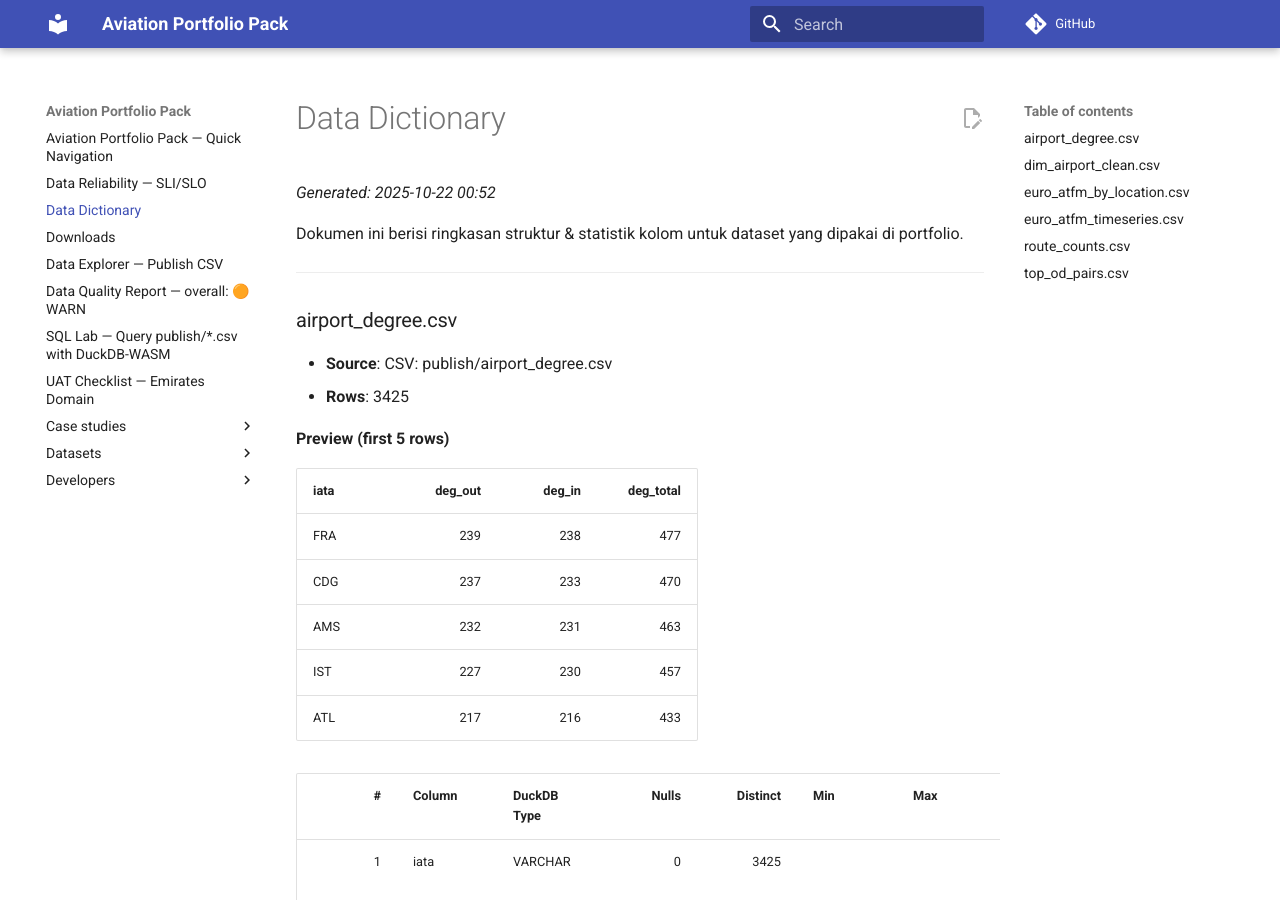
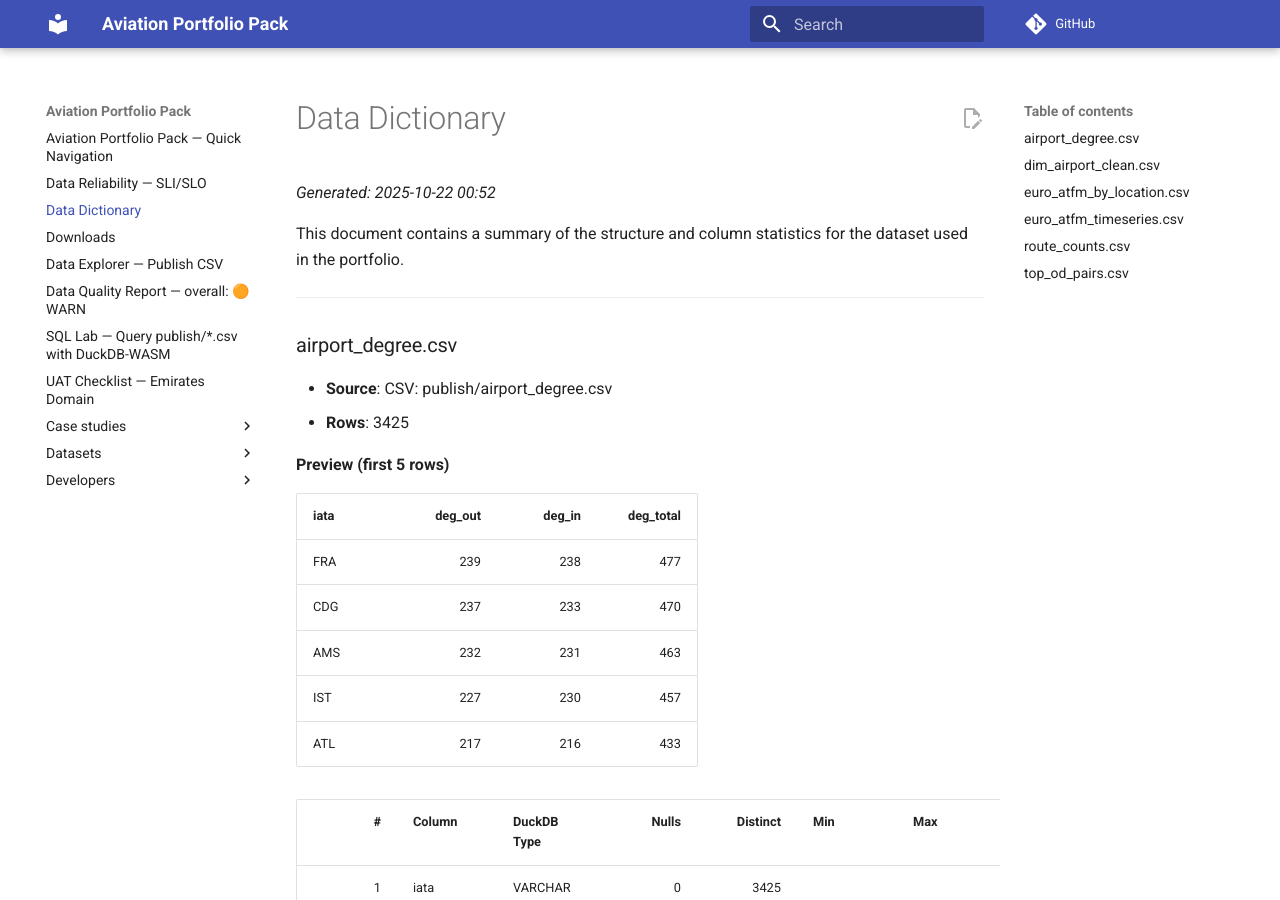
Before and after one commit to barata90/aviation-portfolio-pack, an MkDocs documentation site: the page built from docs/data_dictionary.md, in a window 1280 px wide and 900 px high. Built offline with MkDocs 1.6.1 and Material for MkDocs 9.7.7, drawn with Linux system fonts in a browser that asks for light colours; a script that is not in the unit is left out; comment, search, counter and statistics services are not loaded.

Commit message:
Translate document summary to English

```diff
--- a/docs/data_dictionary.md
+++ b/docs/data_dictionary.md
@@ -2,7 +2,7 @@
 
 _Generated: 2025-10-22 00:52_
 
-Dokumen ini berisi ringkasan struktur & statistik kolom untuk dataset yang dipakai di portfolio.
+This document contains a summary of the structure and column statistics for the dataset used in the portfolio.
 
 ---
 ### airport_degree.csv
```
